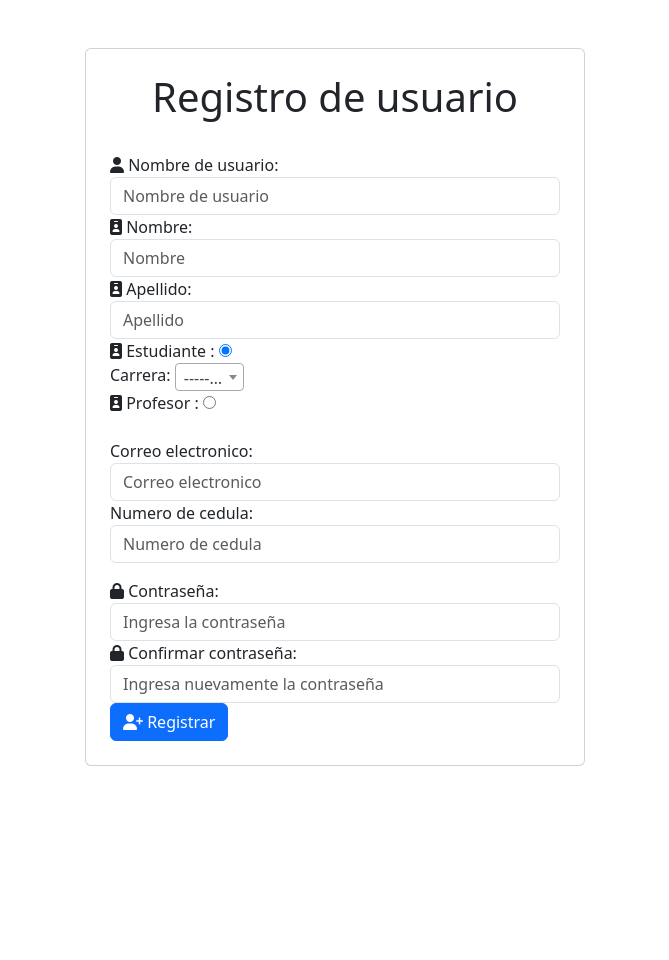
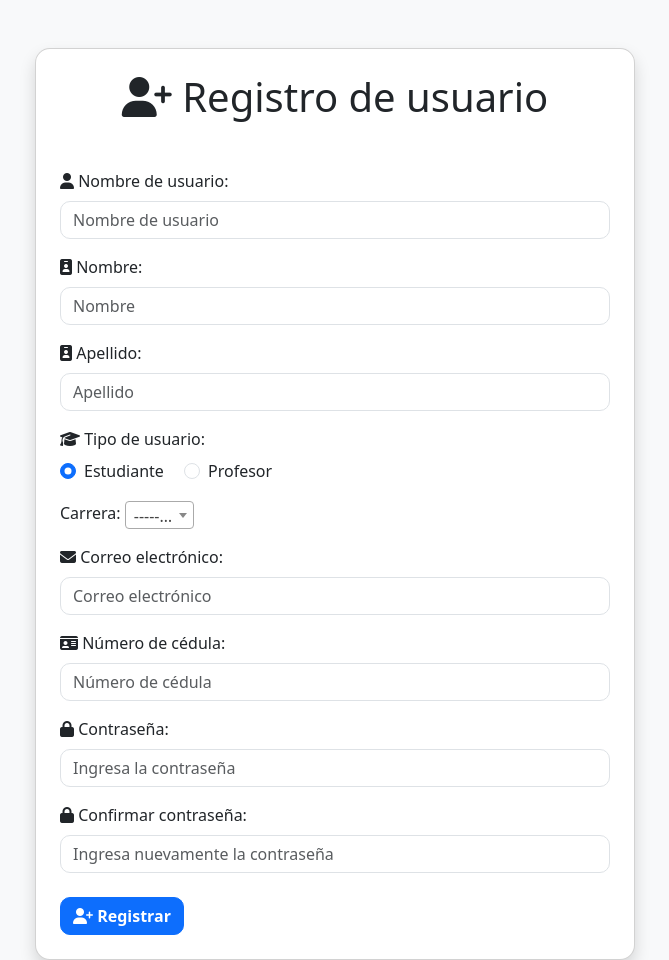
Before and after one commit to Shadowkirito123/Proyecto-final, a Django app: page /registro/ in a window 1280 px wide. Shown: the part 56-1016 px from the top of the page, without its empty margins (305-974 px from the left). Before the commit the page ends 822 px from the top, so only its background shows below. Run offline with Django 5.2, Linux system fonts and the light colour scheme; data that the repository does not hold is empty; parts of the project's set-up code (start-up, migrations or seed data) failed here and were passed over; some libraries are stand-ins or nearby versions.

Commit message:
modificaciones

```diff
--- a/nuevoproject/templates/registrarse.html
+++ b/nuevoproject/templates/registrarse.html
@@ -1,86 +1,67 @@
 {% extends 'base.html' %}
 
 {% block content %}
-<body>
-
+<body style="background-color: #f8f9fa;">
     <div class="container mt-5 d-flex justify-content-center">
-    <div class="card p-4" style="max-width: 500px; width: 100%;">
-        <h1 class="text-center">Registro de usuario</h1>
+        <div class="card p-4 shadow" style="max-width: 600px; width: 100%; border-radius: 15px;">
+            <h1 class="text-center text-dark mb-4"><i class="fas fa-user-plus"></i> Registro de usuario</h1>
             <form action="" method="POST" class="mt-4">
-
                 {% if error %}
-
                     <div class="alert alert-danger text-center">
                         <i class="fas fa-exclamation-circle"></i> {{error}}
                     </div>
-
                 {% endif %}
-
                 {% csrf_token %}
-            <div class="form-group">
-                <label for="nombre_usuario"><i class="fas fa-user"></i> Nombre de usuario:</label>
-                <input type="text" class="form-control" name="nombre_usuario" id="nombre_usuario" placeholder="Nombre de usuario" required>
+                <div class="form-group mb-3">
+                    <label for="nombre_usuario" class="form-label"><i class="fas fa-user"></i> Nombre de usuario:</label>
+                    <input type="text" class="form-control" name="nombre_usuario" id="nombre_usuario" placeholder="Nombre de usuario" style="border-radius: 10px;" required>
                 </div>
-
-            <div class="form-group">
-                <label for="nombre"><i class="fas fa-id-badge"></i> Nombre:</label>
-                <input type="text" class="form-control" name="nombre" id="nombre" placeholder="Nombre" required>
+                <div class="form-group mb-3">
+                    <label for="nombre" class="form-label"><i class="fas fa-id-badge"></i> Nombre:</label>
+                    <input type="text" class="form-control" name="nombre" id="nombre" placeholder="Nombre" style="border-radius: 10px;" required>
                 </div>
-
-            <div class="form-group">
-                <label for="apellido"><i class="fas fa-id-badge"></i> Apellido:</label>
-                <input type="text" class="form-control" name="apellido" id="apellido" placeholder="Apellido" required>
+                <div class="form-group mb-3">
+                    <label for="apellido" class="form-label"><i class="fas fa-id-badge"></i> Apellido:</label>
+                    <input type="text" class="form-control" name="apellido" id="apellido" placeholder="Apellido" style="border-radius: 10px;" required>
                 </div>
-
-            <div class="form-group">
-                <label for="estudiante"><i class="fas fa-id-badge"></i> Estudiante :</label>
-                <input type="radio" name="es_estudiante" id="estudiante" value="True" checked>
+                <div class="form-group mb-3">
+                    <label class="form-label"><i class="fas fa-graduation-cap"></i> Tipo de usuario:</label><br>
+                    <div class="form-check form-check-inline">
+                        <input type="radio" class="form-check-input" name="es_estudiante" id="estudiante" value="True" checked>
+                        <label class="form-check-label" for="estudiante">Estudiante</label>
                     </div>
-
-            <div id="carrera" style="display: none;" class="form-group">
+                    <div class="form-check form-check-inline">
+                        <input type="radio" class="form-check-input" name="es_estudiante" id="profesor" value="False">
+                        <label class="form-check-label" for="profesor">Profesor</label>
+                    </div>
+                </div>
+                <div id="carrera" style="display: none;" class="form-group mb-3">
                     {{ carrera }}
                 </div>
-
-            <div class="form-group">
-                <label for="profesor"><i class="fas fa-id-badge"></i> Profesor :</label>
-                <input type="radio" name="es_estudiante" id="profesor" value="False">
+                <div id="materia-field" style="display: none;" class="form-group mb-3">
+                    {{mostrar.as_p}}
+                    <p>¿La materia no está en la lista? <input type="checkbox" name="no_esta" id="no" value="True"></p>
+                    <div id="materia" style="display: none;">
+                        Escribe la materia aquí: <input type="text" class="form-control" name="materia_nueva" id="materia_nueva" style="border-radius: 10px;">
                     </div>
-
-
-            <div id="materia-field" style="display: none;" class="form-group">
-                {{mostrar.as_p}}
-
-                <p>¿La materia no esta en la lista? <input type="checkbox" name="no_esta" id="no" value="True"></p>
-
-                <div id="materia" style="display: none;">
-                    Escribe la materia aqui: <input type="text" name="materia_nueva" id="materia_nueva">
                 </div>
-
+                <div class="form-group mb-3">
+                    <label for="correo" class="form-label"><i class="fas fa-envelope"></i> Correo electrónico:</label>
+                    <input type="email" class="form-control" name="correo" id="correo" placeholder="Correo electrónico" style="border-radius: 10px;" required>
                 </div>
-
-            <br>
-
-            <div class="form-group">
-                <label for="correo">Correo electronico:</label>
-                <input type="email" class="form-control" name="correo" id="correo" placeholder="Correo electronico" required>
+                <div class="form-group mb-3">
+                    <label for="cedula" class="form-label"><i class="fas fa-id-card"></i> Número de cédula:</label>
+                    <input type="text" class="form-control" name="cedula" id="cedula" placeholder="Número de cédula" style="border-radius: 10px;" required>
                 </div>
-
-            <div class="form-group">
-                <label for="cedula">Numero de cedula:</label>
-                <input type="text" class="form-control" name="cedula" id="cedula" placeholder="Numero de cedula" required>
+                <div class="form-group mb-3">
+                    <label for="clave1" class="form-label"><i class="fas fa-lock"></i> Contraseña:</label>
+                    <input type="password" class="form-control" name="clave1" id="clave1" placeholder="Ingresa la contraseña" style="border-radius: 10px;" required>
                 </div>
-
-            <div class="form-group mt-3">
-                <label for="clave1"><i class="fas fa-lock"></i> Contraseña:</label>
-                <input type="password" class="form-control" name="clave1" id="clave1" placeholder="Ingresa la contraseña" required>
+                <div class="form-group mb-4">
+                    <label for="clave2" class="form-label"><i class="fas fa-lock"></i> Confirmar contraseña:</label>
+                    <input type="password" class="form-control" name="clave2" id="clave2" placeholder="Ingresa nuevamente la contraseña" style="border-radius: 10px;" required>
                 </div>
-
-            <div class="form-group">
-                <label for="clave2"><i class="fas fa-lock"></i> Confirmar contraseña:</label>
-                <input type="password" class="form-control" name="clave2" id="clave2" placeholder="Ingresa nuevamente la contraseña" required>
-            </div>
-
-            <button type="submit" class="btn btn-primary btn-block">
+                <button type="submit" class="btn btn-primary btn-block" style="border-radius: 10px; font-weight: bold;">
                     <i class="fas fa-user-plus"></i> Registrar
                 </button>
             </form>
@@ -99,19 +80,20 @@ const carreraElement = document.getElementById('carrera');
 
     // Add event listeners to the checkboxes
     noCheckbox.addEventListener('click', () => {
-  materiaElement.style.display = noCheckbox.checked? 'block' : 'none';
+      materiaElement.style.display = noCheckbox.checked ? 'block' : 'none';
     });
 
     profesorCheckbox.addEventListener('click', () => {
-  materiaFieldElement.style.display = profesorCheckbox.checked? 'block' : 'none';
-  carreraElement.style.display = profesorCheckbox.checked? 'none' : 'block';
+      materiaFieldElement.style.display = profesorCheckbox.checked ? 'block' : 'none';
+      carreraElement.style.display = profesorCheckbox.checked ? 'none' : 'block';
     });
 
     estudianteCheckbox.addEventListener('click', () => {
-  carreraElement.style.display = estudianteCheckbox.checked? 'block' : 'none';
-  materiaFieldElement.style.display = estudianteCheckbox.checked? 'none' : 'block';
+      carreraElement.style.display = estudianteCheckbox.checked ? 'block' : 'none';
+      materiaFieldElement.style.display = estudianteCheckbox.checked ? 'none' : 'block';
     });
 
+    // Trigger click event to set initial state
     estudianteCheckbox.checked && estudianteCheckbox.dispatchEvent(new Event('click'));
     </script>
 
```
Also changed, not shown: nuevoproject/templates/iniciar_sesion.html (+13 -11 lines), nuevoproject/templates/super_usuario_carrera.html (+22 -15 lines), nuevoproject/templates/super_usuario_carrera_detalles.html (+21 -10 lines), nuevoproject/templates/super_usuario_materias.html (+19 -13 lines), nuevoproject/templates/super_usuario_usuarios_filtrado.html (+16 -8 lines). Lines whose indentation alone changed are shown as unchanged.
